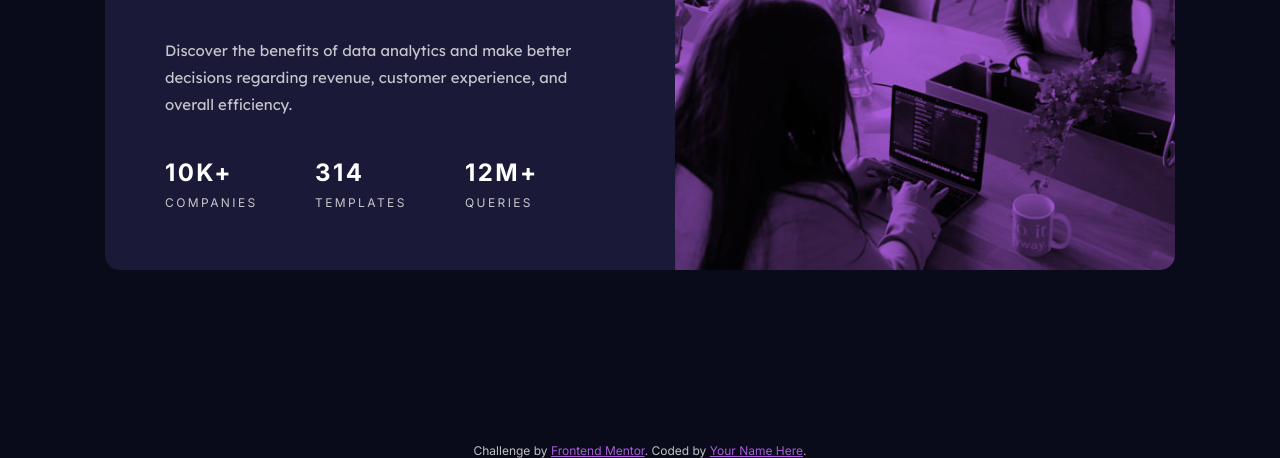
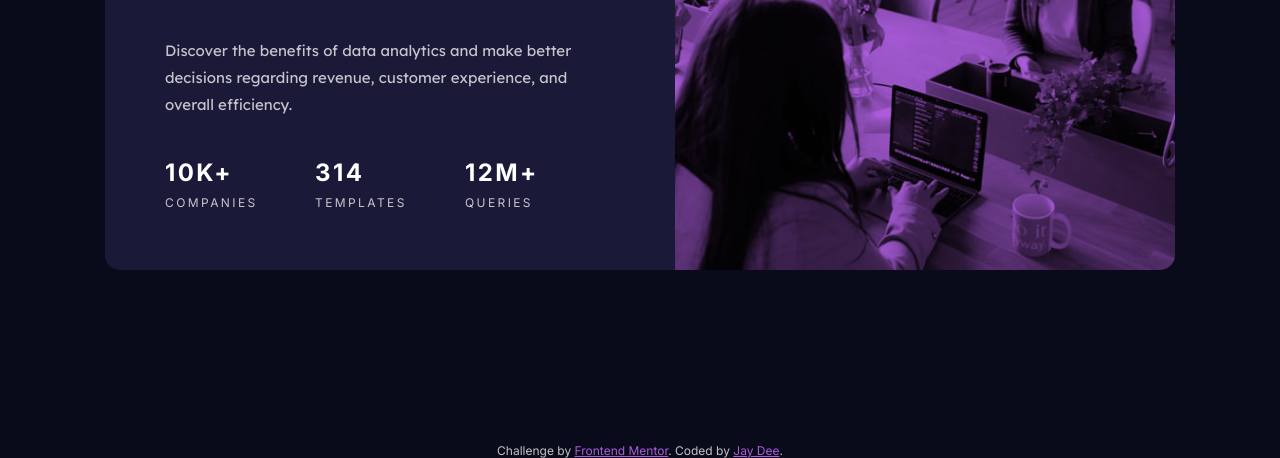
Before and after one commit to JayDeeZzz/card-component-challenge, a plain HTML site: page index.html in a window 1280 px wide. Shown: the part 342-800 px from the top of the page. Drawn offline with Linux system fonts and the light colour scheme.

Commit message:
Update index.html

```diff
--- a/index.html
+++ b/index.html
@@ -31,7 +31,7 @@
          </div>
          <div class="attribution">
             Challenge by <a href="https://www.frontendmentor.io?ref=challenge" target="_blank">Frontend Mentor</a>.
-            Coded by <a href="#">Your Name Here</a>.
+            Coded by <a href="https://www.frontendmentor.io/profile/JayDeeZzz" target="_blank">Jay Dee</a>.
          </div>
       </main>
    </body>
```
